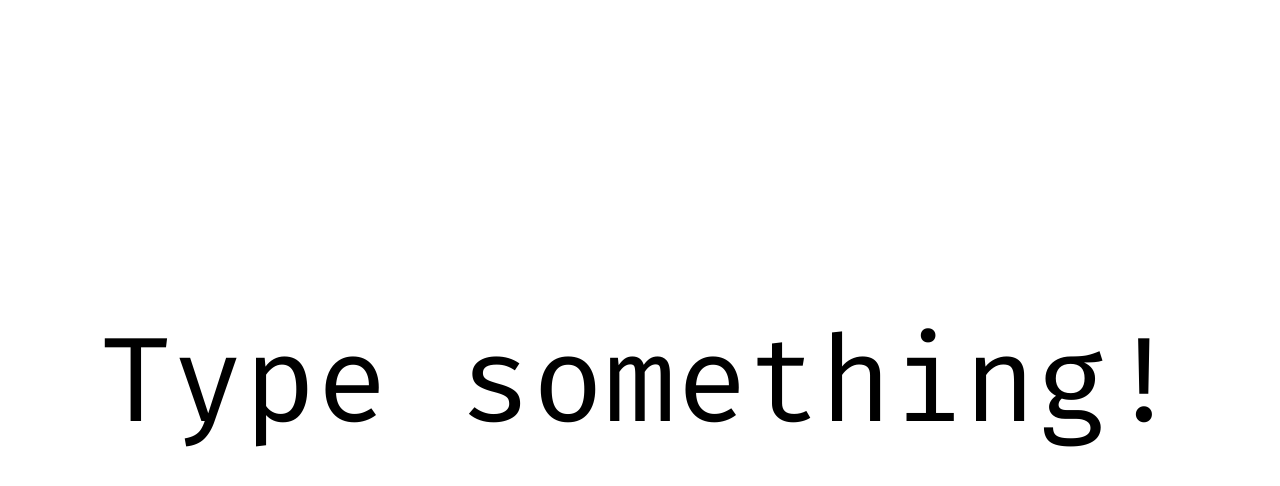
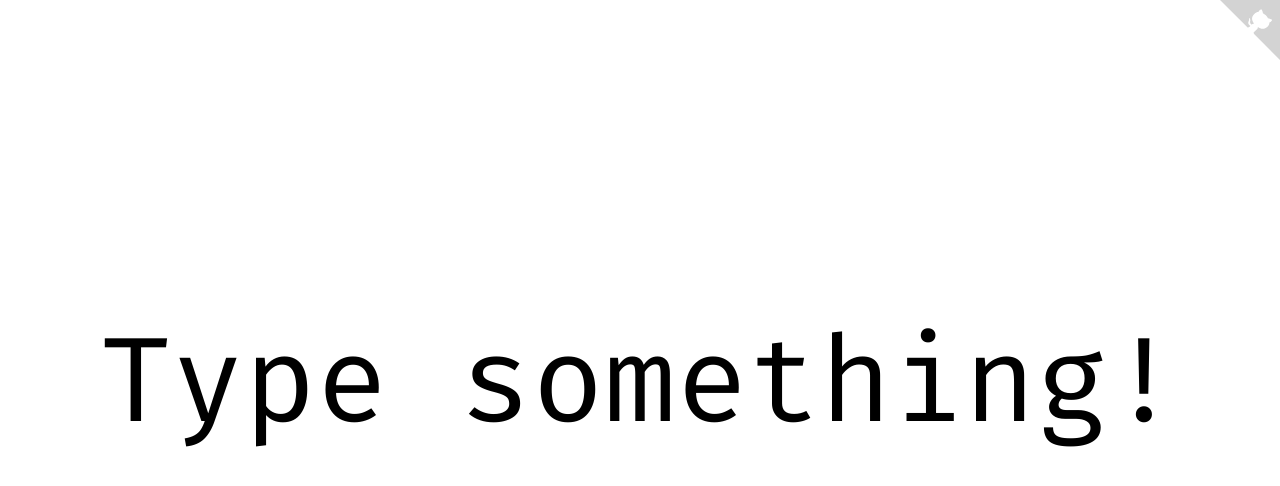
Before and after one commit to amsdamsgram/which-key, a plain HTML site: page index.html in a window 1280 px wide. Drawn offline with Linux system fonts and the light colour scheme.

Commit message:
:sparkles add github link

```diff
--- a/docs/index.js
+++ b/docs/index.js
@@ -21,6 +21,13 @@ document.addEventListener('keyup', function(e) {
 
 function createHtml() {
   const html = `
+    <a href='https://github.com/iDams/which-key' class='github_link' target='_blank'>
+      <svg xmlns="http://www.w3.org/2000/svg" width="60" height="60" viewBox="0 0 250 250" fill="#fff">
+        <path d="M0 0l115 115h15l12 27 108 108V0z" class='github_link__triangle' />
+        <path class="octo-arm" d="M128 109c-15-9-9-19-9-19 3-7 2-11 2-11-1-7 3-2 3-2 4 5 2 11 2 11-3 10 5 15 9 16" style="-webkit-transform-origin: 130px 106px; transform-origin: 130px 106px"/>
+        <path class="octo-body" d="M115 115s4 2 5 0l14-14c3-2 6-3 8-3-8-11-15-24 2-41 5-5 10-7 16-7 1-2 3-7 12-11 0 0 5 3 7 16 4 2 8 5 12 9s7 8 9 12c14 3 17 7 17 7-4 8-9 11-11 11 0 6-2 11-7 16-16 16-30 10-41 2 0 3-1 7-5 11l-12 11c-1 1 1 5 1 5z"/>
+      </svg>
+    </a>
     <div class="content">
       <div class="keycode">Type something!</div>
       <div class="key hide"></div>
--- a/docs/style.css
+++ b/docs/style.css
@@ -1,6 +1,18 @@
 body {
   font-family: 'Fira Mono', monospace;
+  overflow: hidden;
 }
+
+.github_link {
+  position: absolute;
+  top: 0;
+  right: 0;
+}
+
+.github_link__triangle {
+  fill: lightgrey;
+}
+
 .content {
   display: flex;
   flex-direction: column;
```
Also changed, not shown: index.html (line endings or trailing spaces).
